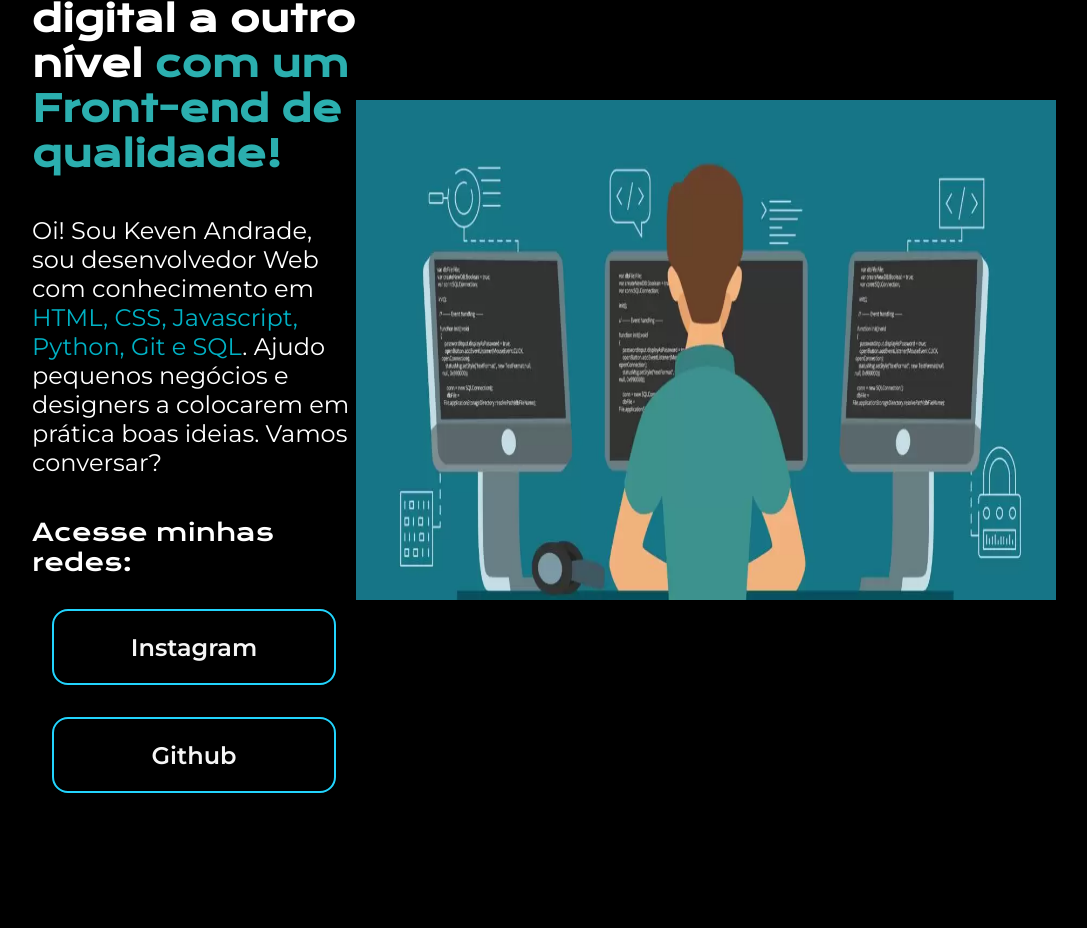
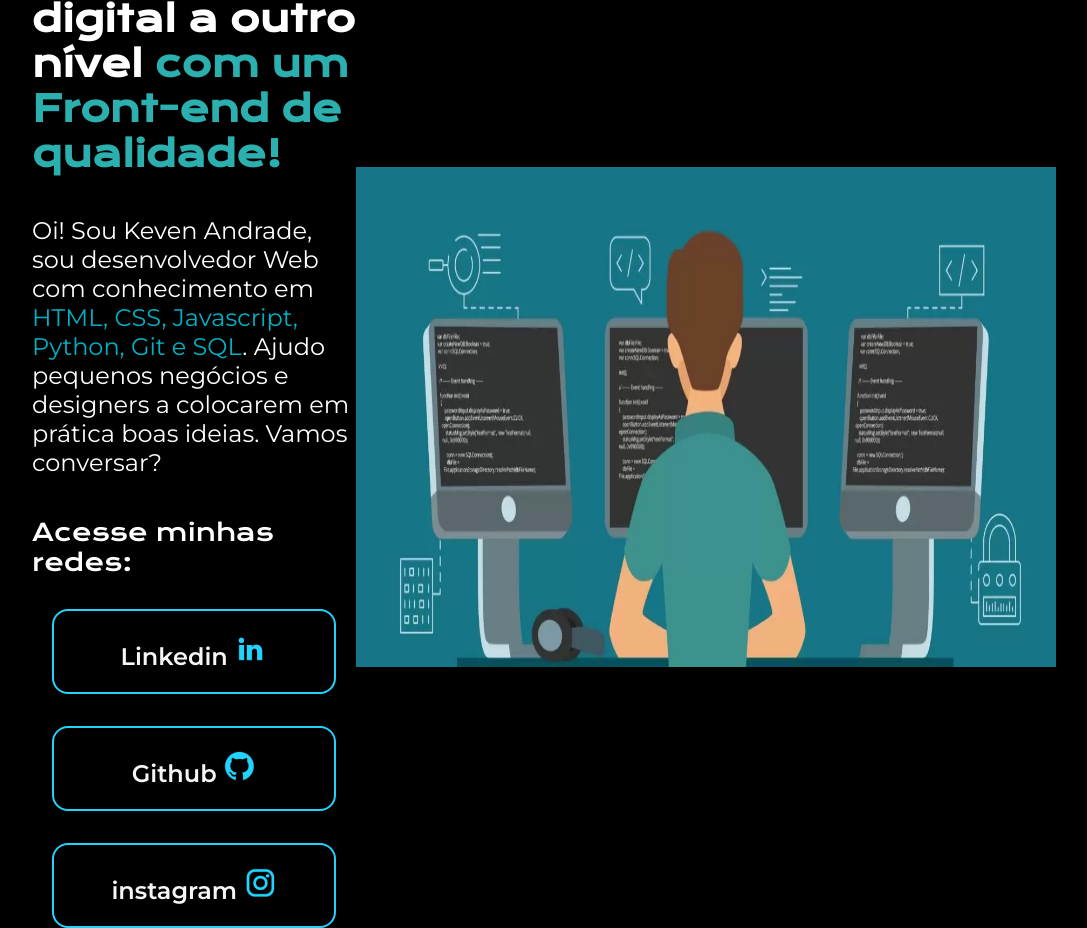
Before and after one commit to kevin-andrade/Portfolio_HTML_Project, a plain HTML site: page index.html in a window 1280 px wide. Shown: the part 222-1150 px from the top of the page, without its empty margins (96-1183 px from the left). Before the commit the page ends 1015 px from the top, so only its background shows below. Drawn offline with nearby package versions, Linux system fonts and the light colour scheme.

Commit message:
adicionando imagem nos links

```diff
--- a/index.html
+++ b/index.html
@@ -15,11 +15,21 @@
             <p class="apresentacao__conteudo__texto">Oi! Sou Keven Andrade, sou desenvolvedor Web com conhecimento em <span class="texto-destaque">HTML, CSS, Javascript, Python, Git e SQL</span>. Ajudo pequenos negócios e designers a colocarem em prática boas ideias. Vamos conversar?</p>
             <div class="apresentacao__links">
                 <h2 class="apresentacao__links__subtitulo">Acesse minhas redes:</h2>
-                <a class="apresentacao__links__link" href="https://instagram.com/andrad3_19">Instagram</a>
-                <a class="apresentacao__links__link" href="https://github.com/kevin-andrade">Github</a>
+                <a class="apresentacao__links__link" href="https:linkedin.com/in/kevin-andrade19">
+                    Linkedin
+                    <img src="./assets/linkedin.png" alt="Foto da logo linkedin">
+                </a>
+                <a class="apresentacao__links__link" href="https://github.com/kevin-andrade">
+                    Github
+                    <img src="./assets/github.png" alt="Foto da logo github">
+                </a>
+                <a class="apresentacao__links__link" href="https://instagram.com/andrad3_19">
+                    instagram
+                    <img src="./assets/instagram.png" alt="Foto da logo instagram">
+                </a>
             </div>
         </section>
-        <img src="imagem.png" alt="Foto desenho programador" width="700" height="500">
+        <img src="./assets/Imagem.png" alt="Foto desenho programador" width="700" height="500">
     </main>
     <footer></footer>
 </body>
```
Also changed, not shown: assets/github.png (added), assets/imagem.png (added), assets/instagram.png (added), assets/linkedin.png (added), assets/twitch.png (added), assets/twitter.png (added).
